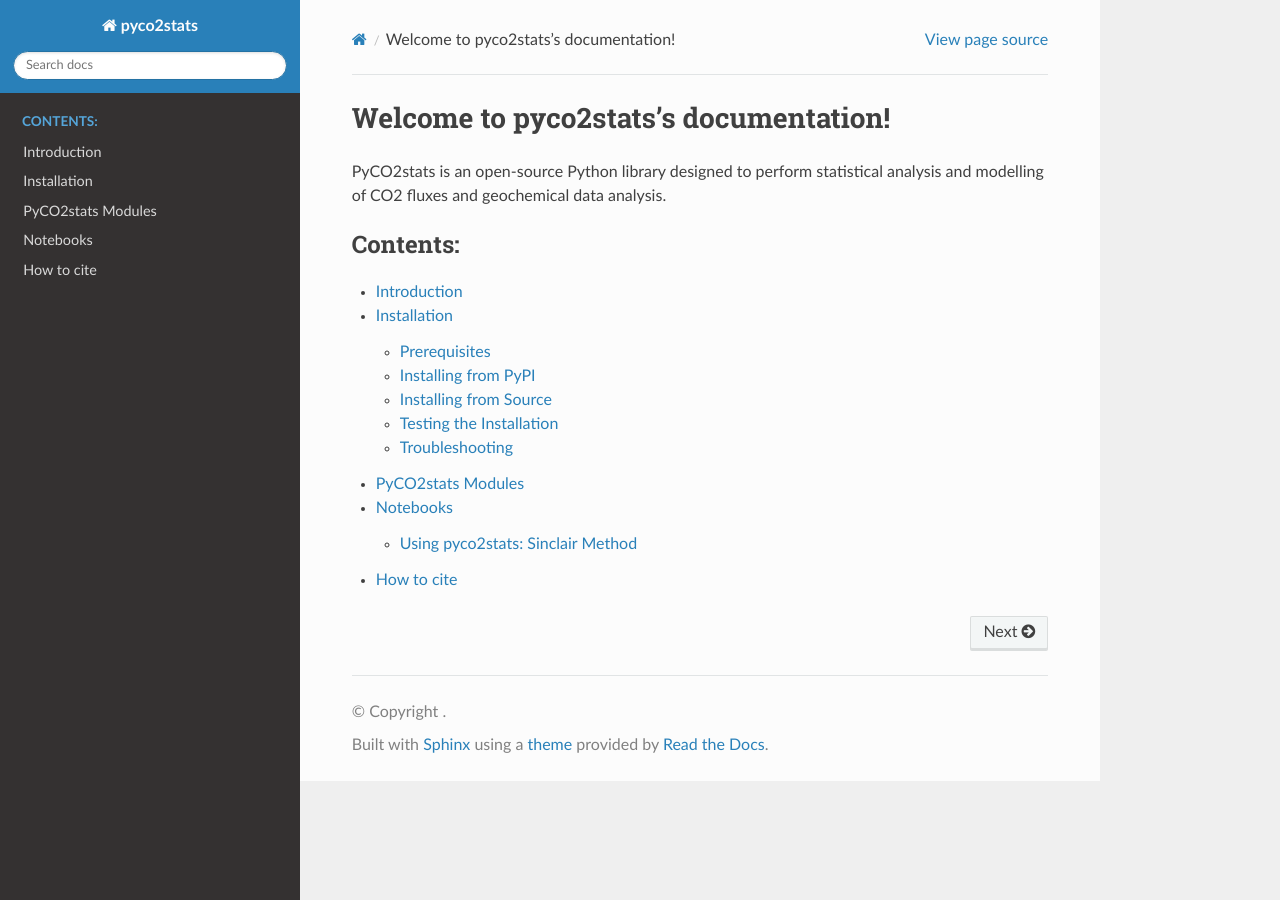
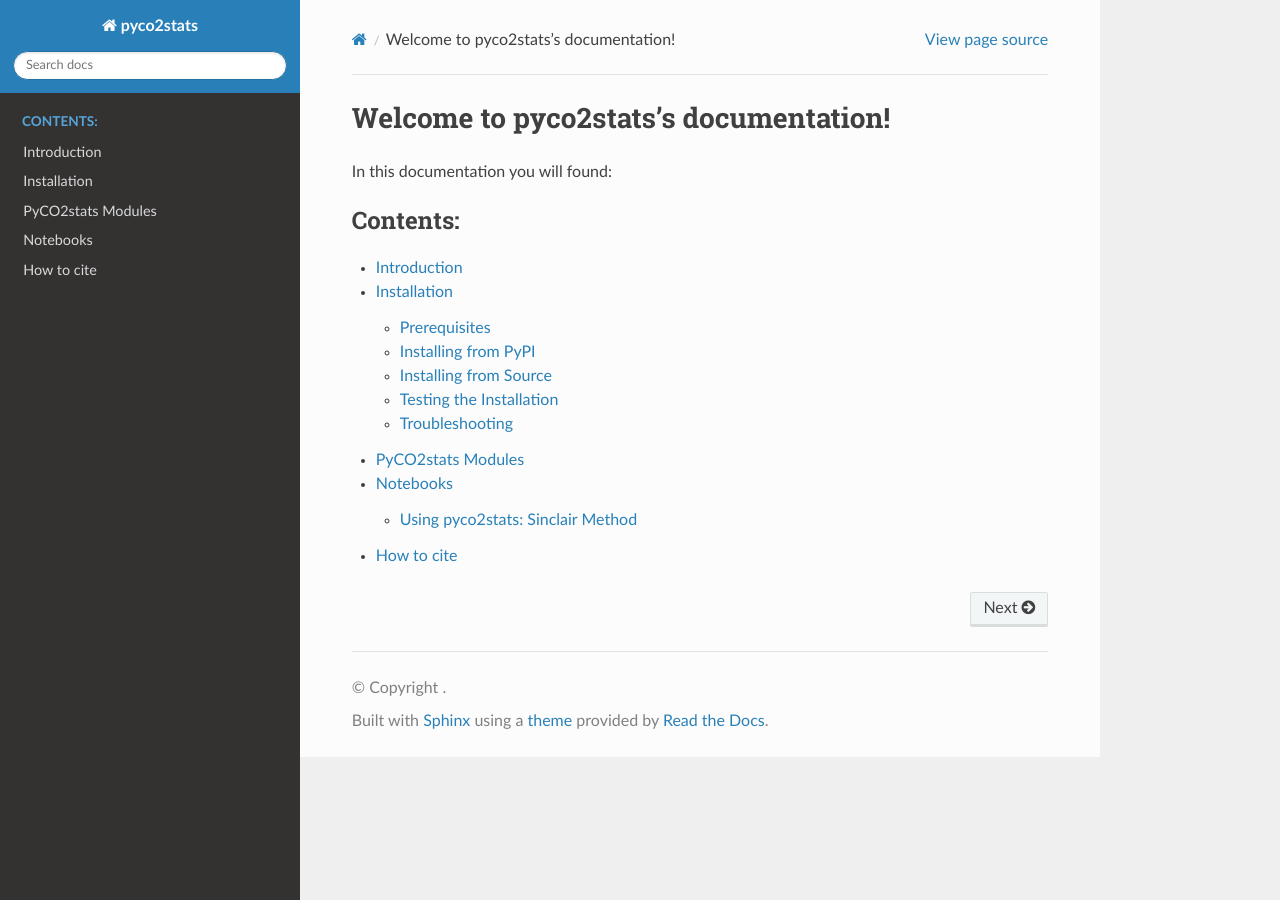
Before and after one commit to AIVolcanoLab/pyco2stats, a Sphinx documentation site: the page built from docs/index.rst, in a window 1280 px wide. Built offline with Sphinx 7.4.7 and the Read the Docs theme 3.1.0, drawn with Linux system fonts in a browser that asks for light colours; pages that are not in the unit, such as notebooks, are missing from menus.

Commit message:
Update index.rst

```diff
--- a/docs/index.rst
+++ b/docs/index.rst
@@ -3,7 +3,7 @@
 Welcome to pyco2stats’s documentation!
 ======================================
 
-PyCO2stats is an open-source Python library designed to perform statistical analysis and modelling of CO2 fluxes and geochemical data analysis.
+In this documentation you will found:
 
 .. toctree::
    :maxdepth: 2
```
